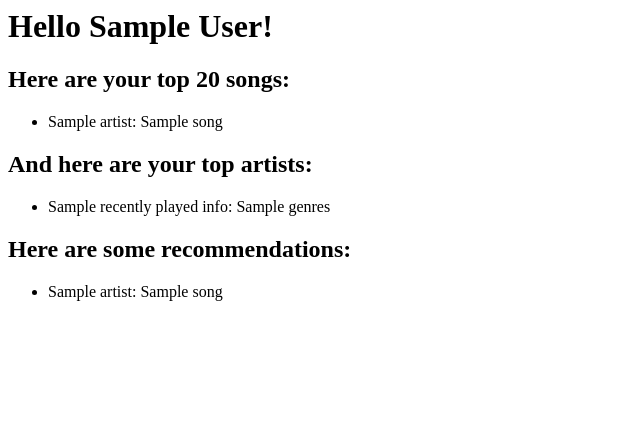
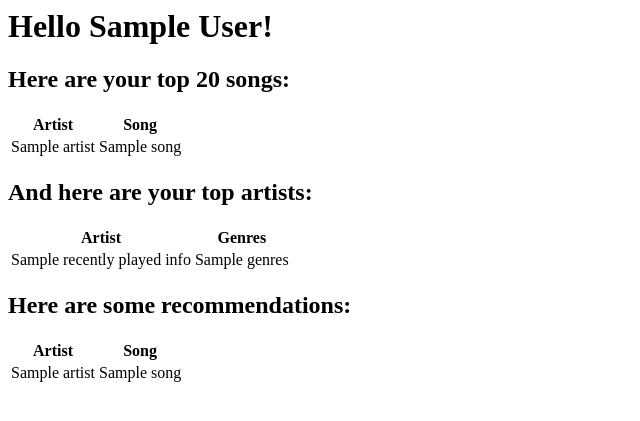
Before and after one commit to taddmtii/FlowFinder, a Flask app: template templates/home.html in a window 1280 px wide. Shown: the top 421 px of the page, without its empty margins (0-640 px from the left). Run offline with Flask 3, Linux system fonts and the light colour scheme; the template is opened without the code that fills it: most values are stand-ins (such as "Sample title", 1, 10 or a date in 2020).

Commit message:
small changes

```diff
--- a/main.py
+++ b/main.py
@@ -51,7 +51,7 @@ def get_playlists():
         return redirect(auth_url)
 
     #get top artists and their genres
-    recentlyPlayed = sp.current_user_top_artists()
+    recentlyPlayed = sp.current_user_top_artists(limit=5)
     recentlyPlayed_info = [(artist['name'], artist['genres']) for artist in recentlyPlayed['items']]
 
     #get current users name for display
@@ -59,12 +59,12 @@ def get_playlists():
     displayName = user['display_name']
 
     #top tracks
-    topTracks = sp.current_user_top_tracks()
+    topTracks = sp.current_user_top_tracks(limit=5)
     topTracks_info = [(track['artists'][0]['name'], track['name']) for track in topTracks['items']]
 
     # recommended tracks
-    trackIDList = [track['id'] for track in topTracks['items']]
-    recommendations = sp.recommendations(seed_tracks=["5Se32hEA9raeboZerywxka"])
+    trackIDList = [track['id'] for track in topTracks['items'][:5]]
+    recommendations = sp.recommendations(seed_tracks=trackIDList, limit=10)
     recommendations_info = [(track['artists'][0]['name'], track['name']) for track in recommendations['tracks']]
 
     return render_template('home.html',
--- a/mix.txt
+++ b/mix.txt
@@ -44,3 +44,5 @@ Write to playlists:
 
 #FOR CREATING PLAYLISTS:
 https://developer.spotify.com/documentation/web-api/reference/create-playlist
+
+- Create Playlist: Choose 5 genres, up to 5 of the top songs, 5 artists, OR pick an artist.
--- a/templates/home.html
+++ b/templates/home.html
@@ -1,27 +1,46 @@
 <html>
     <body>
         <h1>Hello {{ displayName }}!</h1>
+        <h2>Here are your top 20 songs:</h2>
+        <table class="table">
+            <tr>
+                <th>Artist</th>
+                <th>Song</th>
+            </tr>
+            {% for artist, song in topTracks_info %}
+            <tr>
+                <td>{{ artist }}</td>
+                <td>{{ song }}</td>
+            </tr>
+            {% endfor %}
+        </table>
 
-        <h2>Here are your top 20 songs: </h2>
-        <ul>
-            {% for artist, song in topTracks_info %}
-            <li>{{ artist }}: {{ song }}</li>
+        <h2>And here are your top artists:</h2>
+        <table class="table">
+            <tr>
+                <th>Artist</th>
+                <th>Genres</th>
+            </tr>
+            {% for name, genres in recentlyPlayed_info %}
+            <tr>
+                <td>{{ name }}</td>
+                <td>{{ genres }}</td>
+            </tr>
             {% endfor %}
-        </ul>
+        </table>
 
-        <h2>And here are your top artists: </h2>
-        <ul>
-            {% for name, genres in recentlyPlayed_info %}
-            <li>{{name}}: {{genres}}</li>
+        <h2>Here are some recommendations:</h2>
+        <table class="table">
+            <tr>
+                <th>Artist</th>
+                <th>Song</th>
+            </tr>
+            {% for artist, song in recommendations_info %}
+            <tr>
+                <td>{{ artist }}</td>
+                <td>{{ song }}</td>
+            </tr>
             {% endfor %}
-        </ul>
-
-        <h2>Here are some recommendations: </h2>
-            <ul>
-                {% for artist, song in recommendations_info %}
-                <li>{{artist}}: {{song}}</li>
-                {% endfor %}
-            </ul>
-        </h2>
+        </table>
     </body>
 </html>
```
